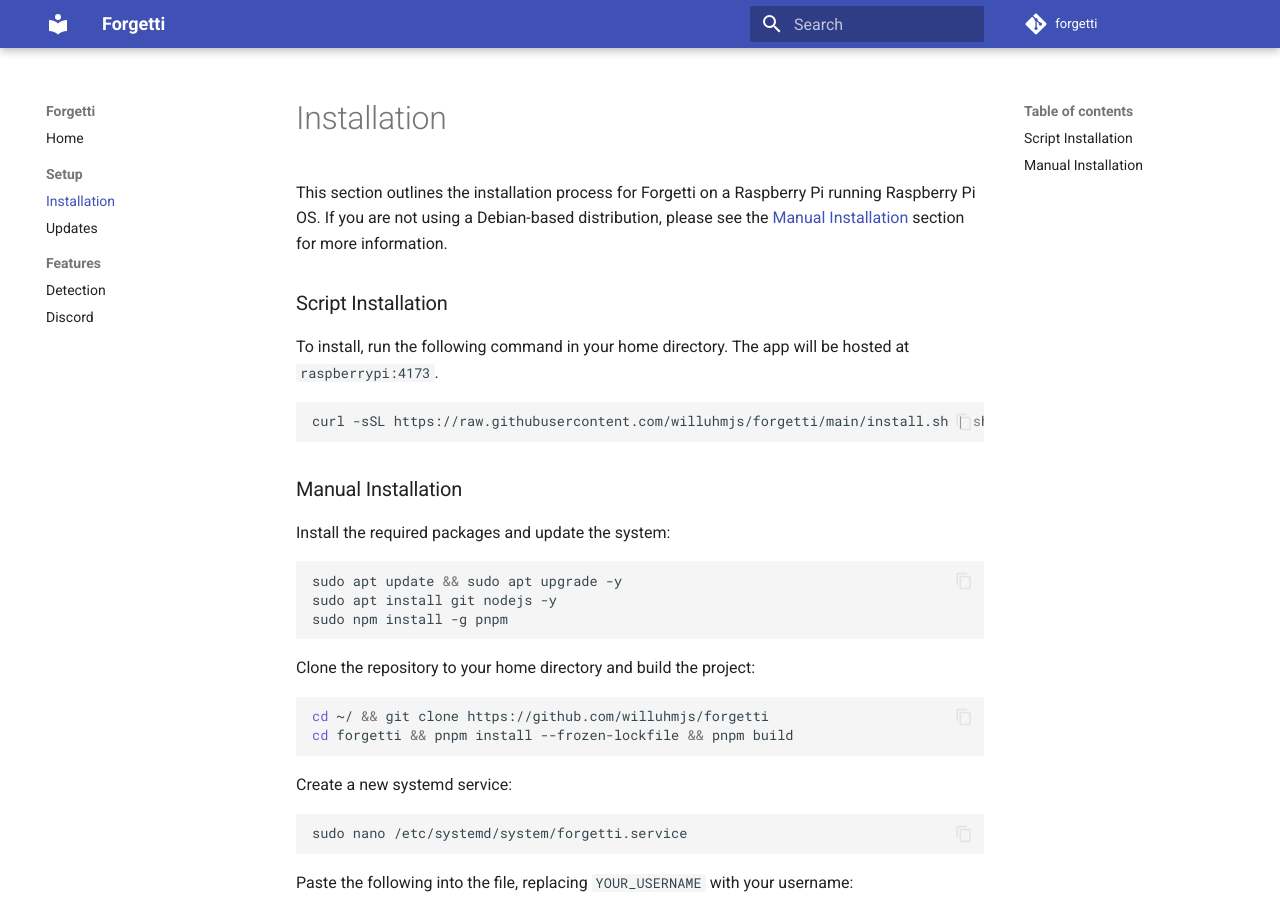
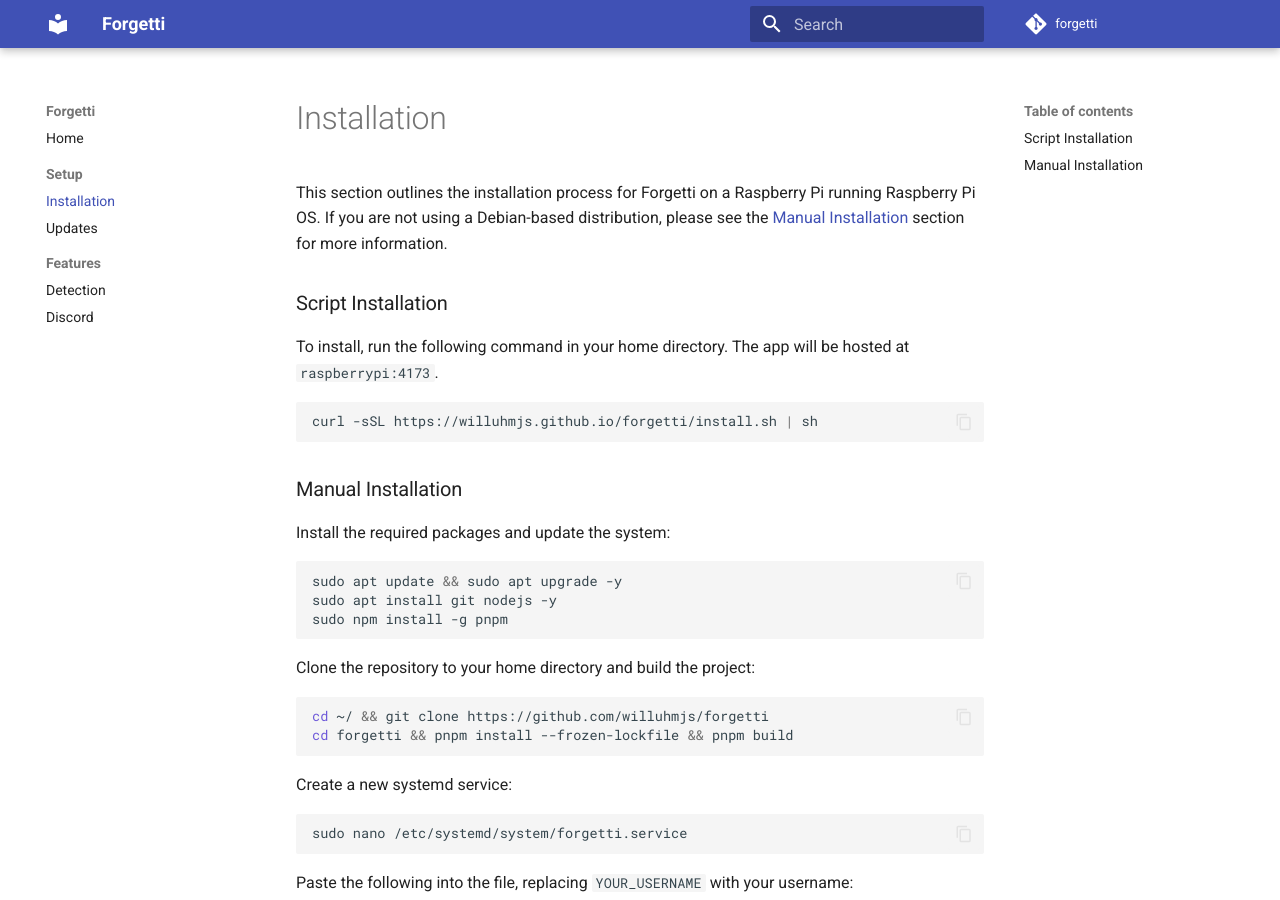
Before and after one commit to willuhmjs/forgetti, an MkDocs documentation site: the page built from docs/installation.md, in a window 1280 px wide and 900 px high. Built offline with MkDocs 1.6.1 and Material for MkDocs 9.7.7, drawn with Linux system fonts in a browser that asks for light colours; comment, search, counter and statistics services are not loaded; part of the change alters nothing that is shown.

Commit message:
docs: shorten install URL

````diff
--- a/docs/installation.md
+++ b/docs/installation.md
@@ -5,7 +5,7 @@ This section outlines the installation process for Forgetti on a Raspberry Pi ru
 To install, run the following command in your home directory. The app will be hosted at `raspberrypi:4173`.
 
 ```bash
-curl -sSL https://raw.githubusercontent.com/willuhmjs/forgetti/main/install.sh | sh
+curl -sSL https://willuhmjs.github.io/forgetti/install.sh | sh
 ```
 
 ### Manual Installation
````
Also changed, not shown: 1 other file.
